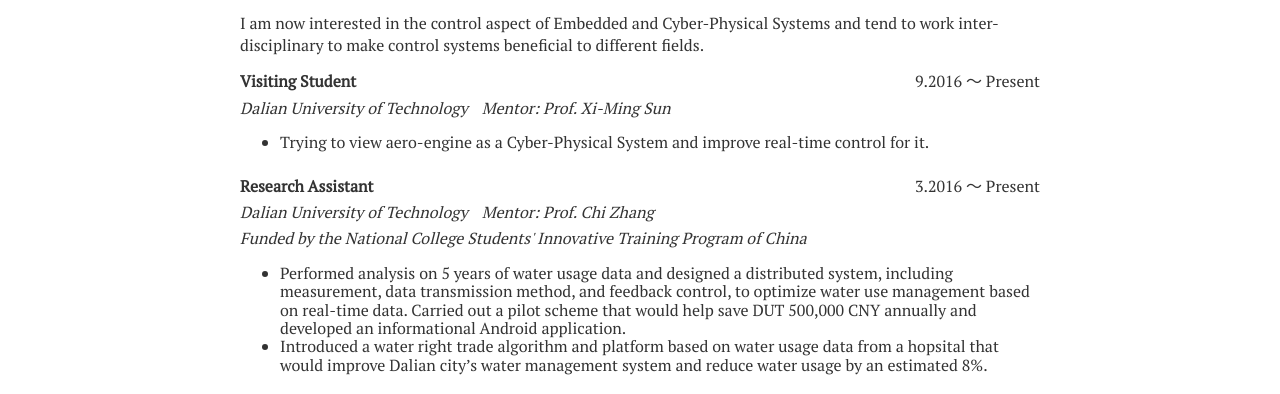
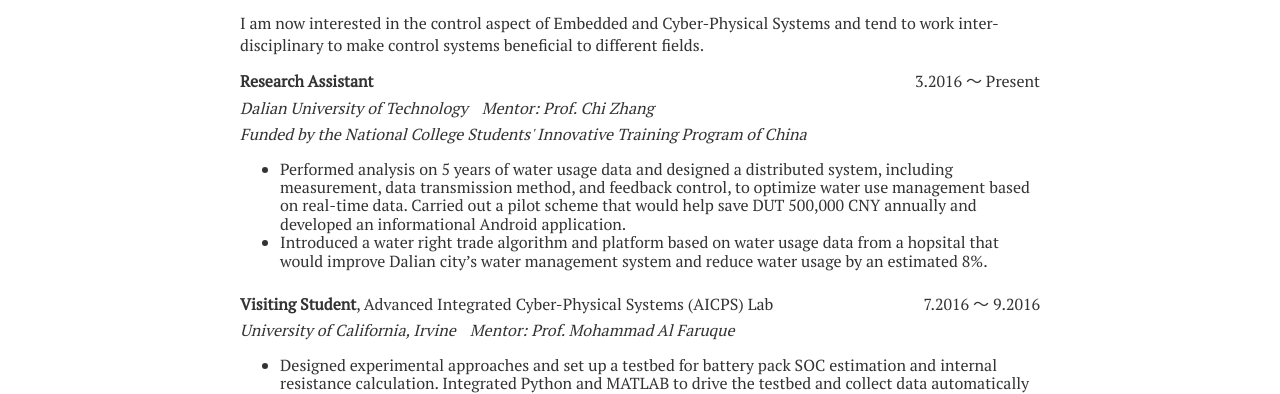
Before and after one commit to iplus26/sunny, a plain HTML site: page research-experience.html in a window 1280 px wide. Shown: the part 374-768 px from the top of the page. Drawn offline with Linux system fonts and the light colour scheme.

Commit message:
Delete a block from research page.

```diff
--- a/research-experience.html
+++ b/research-experience.html
@@ -26,19 +26,6 @@
 <h1>Research Experience</h1>
 <div class=cv-content>
 <p>I am now interested in the control aspect of Embedded and Cyber-Physical Systems and tend to work inter-disciplinary to make control systems beneficial to different fields.</p>
-<div class="proj-block block">
-<div>
-<span class=proj>Visiting Student</span>
-<span class=date>9.2016 ～ Present</span>
-</div>
-<div>
-<span class="univ sp-after">Dalian University of Technology</span>
-<span class=mentor>Mentor: Prof. Xi-Ming Sun</span>
-</div>
-<ul>
-<li>Trying to view aero-engine as a Cyber-Physical System and improve real-time control for it.</li>
-</ul>
-</div>
 <div class="proj-block block">
 <div>
 <span class=proj>Research Assistant</span>
```
